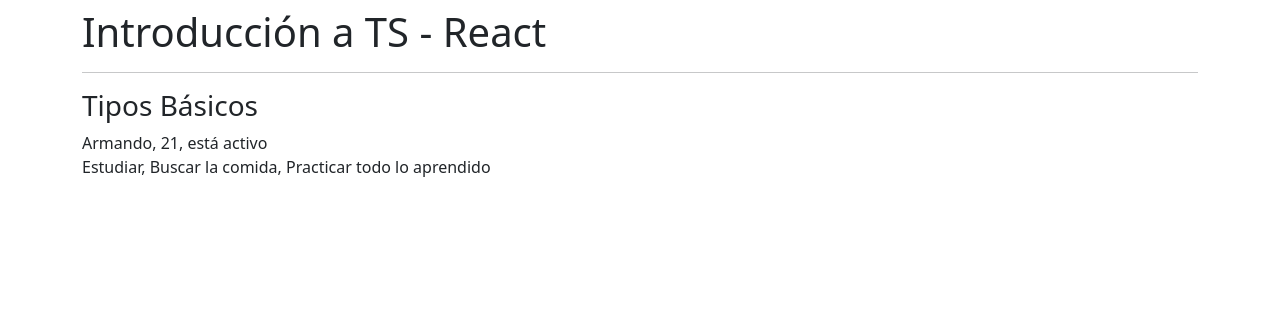
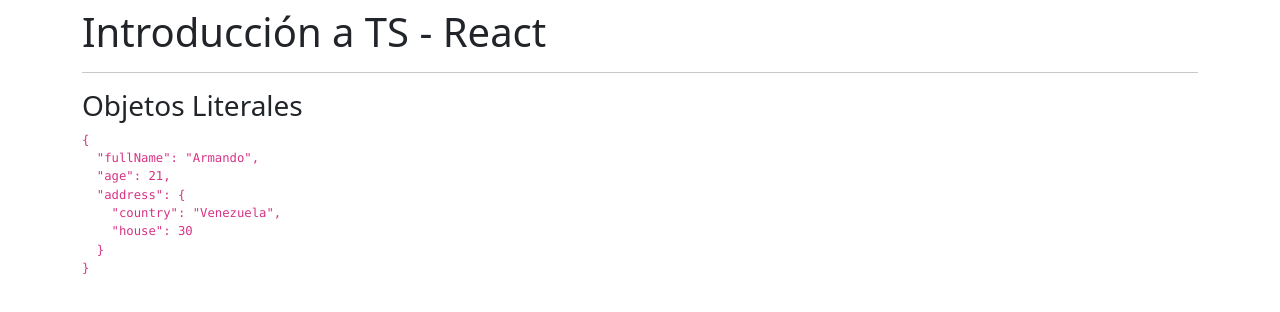
Before and after one commit to armandotechno/repaso-react-ts, a React (Create React App) app: page / in a window 1280 px wide. Shown: the top 312 px of the page. Built offline with nearby package versions, Linux system fonts and the light colour scheme.

Commit message:
Objetos literales e interfaces

```diff
--- a/src/App.tsx
+++ b/src/App.tsx
@@ -1,11 +1,13 @@
-import { TiposBasicos } from './typescript/TiposBasicos';
+// import { TiposBasicos } from './typescript/TiposBasicos';
+import { ObjetosLiterales } from "./typescript/ObjetosLiterales";
 
 const App = () => {
   return (
     <div className="mt-2">
       <h1>Introducción a TS - React</h1>
       <hr />
-      <TiposBasicos />
+      {/* <TiposBasicos /> */}
+      <ObjetosLiterales />
     </div>
   )
 }
--- /dev/null
+++ b/src/typescript/ObjetosLiterales.tsx
@@ -0,0 +1,36 @@
+
+interface Person {
+    fullName: string;
+    age: number;
+    address: Address
+}
+
+interface Address {
+    country: string;
+    house: number;
+}
+
+
+export const ObjetosLiterales = () => {
+
+    const person: Person = {
+        fullName: 'Armando',
+        age: 21,
+        address: {
+            country: 'Venezuela',
+            house: 30
+        }
+
+    }
+
+  return (
+    <>
+        <h3>Objetos Literales</h3>
+        <code>
+            <pre>
+                { JSON.stringify(person, null, 2) }
+            </pre>
+        </code>
+    </>
+  )
+}
```
